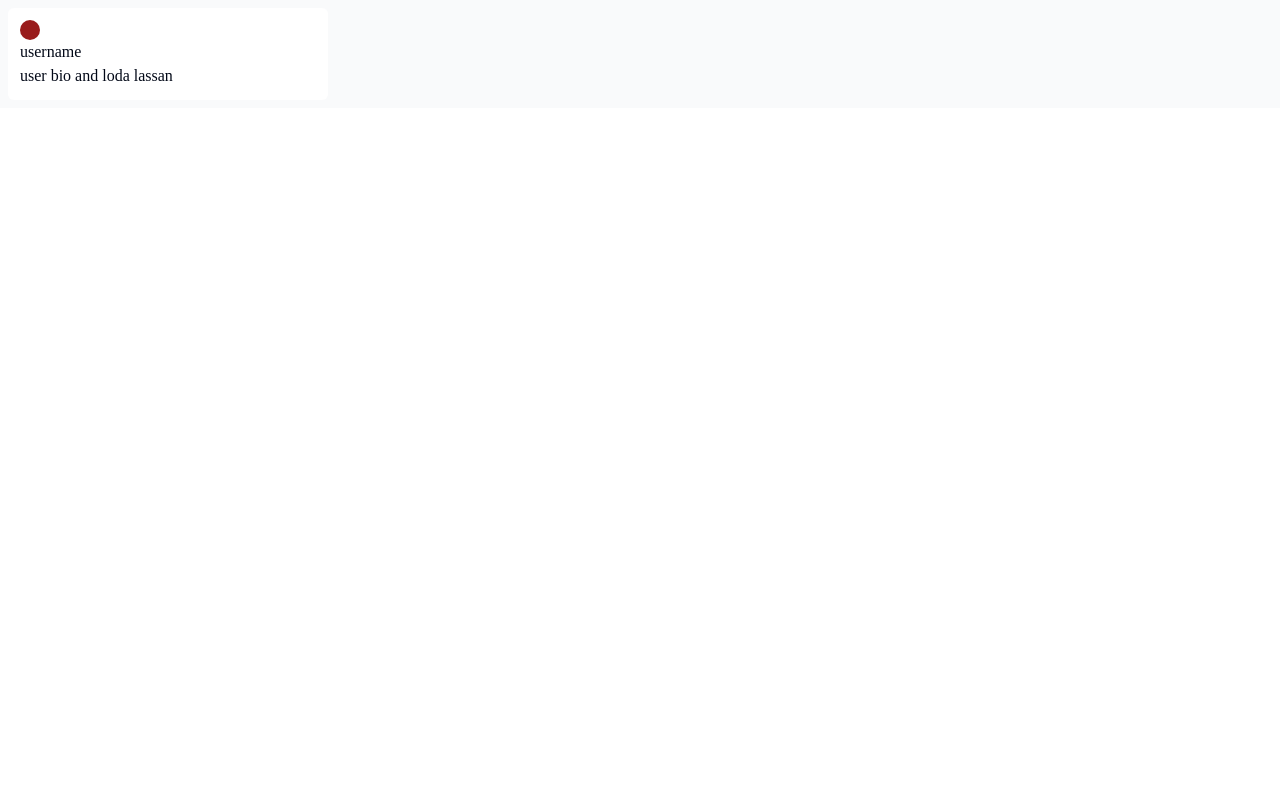
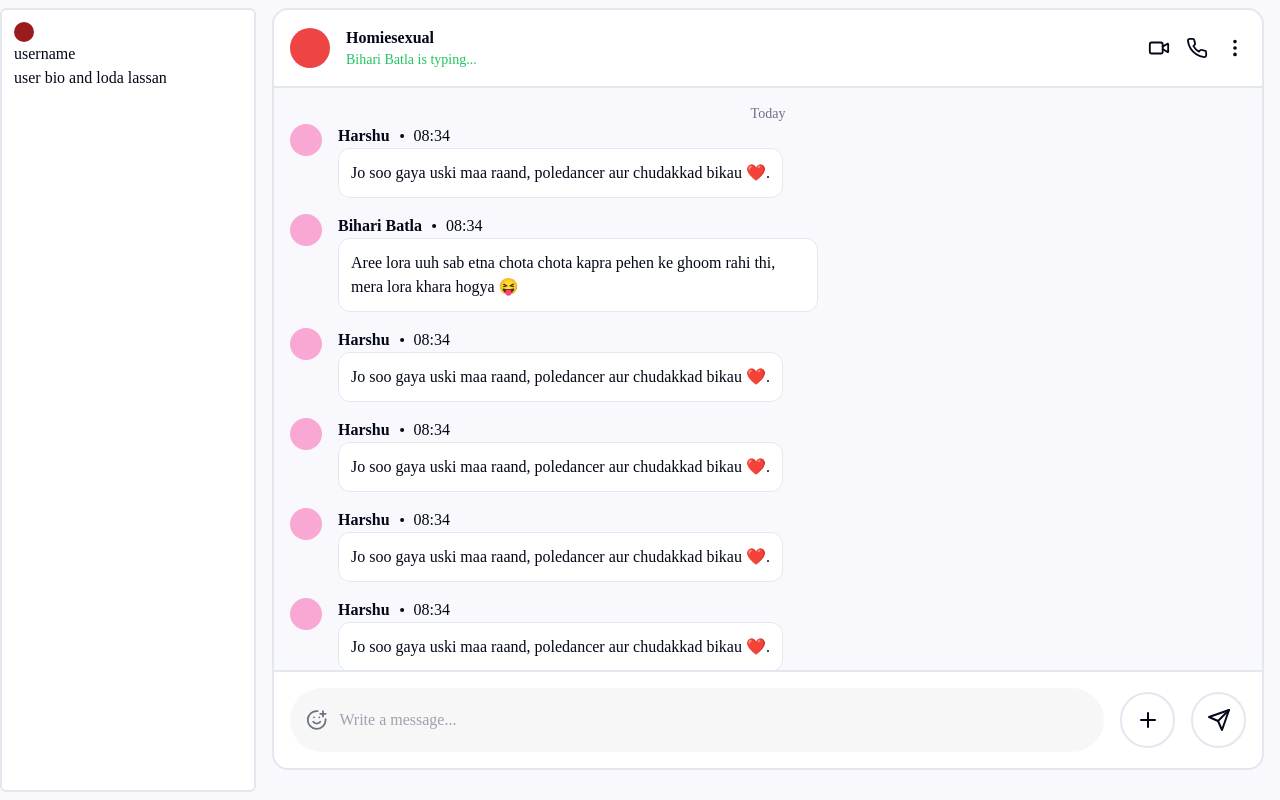
Before and after one commit to kratos-respawned/bak-bak, a Next.js app: page / in a window 1280 px wide. Built offline with nearby package versions, Linux system fonts and the light colour scheme.

Commit message:
Make chatting interface

```diff
--- a/package.json
+++ b/package.json
@@ -19,6 +19,7 @@
     "jiti": "^1.21.6",
     "next": "15.0.0-rc.0",
     "next-auth": "^5.0.0-beta.20",
+    "node": "^22.7.0",
     "prisma": "^5.18.0",
     "react": "19.0.0-rc-f994737d14-20240522",
     "react-dom": "19.0.0-rc-f994737d14-20240522",
--- a/src/app/layout.tsx
+++ b/src/app/layout.tsx
@@ -2,6 +2,7 @@ import { cn } from "@/lib/utils";
 import type { Metadata } from "next";
 import localFont from "next/font/local";
 import "./globals.css";
+import HomeSideBar from "@/components/home/sidebar";
 
 const geistSans = localFont({
   src: "./fonts/GeistVF.woff",
@@ -25,7 +26,12 @@ export default function RootLayout({
   return (
     <html lang="en" suppressHydrationWarning>
       <body className={cn(geistSans.variable, geistMono.variable)}>
-        <div className="bg-gray-50 p-2">{children}</div>
+      <div className="flex bg-[#f9f8fc]">
+            <div className="w-full h-screen py-2 flex-none md:w-64">
+                <HomeSideBar/>
+            </div>
+                <div className="flex-grow py-2 px-4 w-full">{children}</div>
+        </div>
       </body>
     </html>
   );
--- a/src/app/page.tsx
+++ b/src/app/page.tsx
@@ -1,9 +1,14 @@
+import ChatBox from "@/components/home/chatbox";
+import HomeChat from "@/components/home/chathead";
+import ChatSend from "@/components/home/chatsend";
 import HomeSideBar from "@/components/home/sidebar";
 
 export default function Home() {
   return (
     <main className="">
-      <HomeSideBar />
+      <HomeChat />
+      <ChatBox />
+      <ChatSend/>
     </main>
   );
 }
--- /dev/null
+++ b/src/components/home/chatbox.tsx
@@ -0,0 +1,111 @@
+import React from "react";
+import { Dot } from 'lucide-react';
+
+function ChatBox() {
+  return (
+        <div className=" border-r-2 border-l-2 border-b-2 p-4 overflow-y-scroll min-h-[calc(100vh-27vh)] max-h-[calc(100vh-27vh)]">
+            <p className="text-center text-sm text-gray-500">Today</p>
+            <div className="flex mb-4">
+                <div className="h-8 w-8 bg-pink-300 rounded-full"></div>
+                <div>
+                <div className="flex pl-4">
+                <p className="font-semibold">Harshu</p>
+                <p><Dot/></p>
+                <p className="font-light">08:34</p>
+                </div>
+                <div className="bg-white p-3 border rounded-xl max-w-[30rem] ml-4">Jo soo gaya uski maa raand, poledancer aur chudakkad bikau ❤️.</div>
+                </div>
+            </div>
+            <div className="flex mb-4">
+                <div className="h-8 w-8 bg-pink-300 rounded-full"></div>
+                <div>
+                <div className="flex pl-4">
+                <p className="font-semibold">Bihari Batla</p>
+                <p><Dot/></p>
+                <p className="font-light">08:34</p>
+                </div>
+                <div className="bg-white p-3 border rounded-xl max-w-[30rem] ml-4">Aree lora uuh sab etna chota chota kapra pehen ke ghoom rahi thi, mera lora khara hogya 😝</div>
+                </div>
+            </div>
+            <div className="flex mb-4">
+                <div className="h-8 w-8 bg-pink-300 rounded-full"></div>
+                <div>
+                <div className="flex pl-4">
+                <p className="font-semibold">Harshu</p>
+                <p><Dot/></p>
+                <p className="font-light">08:34</p>
+                </div>
+                <div className="bg-white p-3 border rounded-xl max-w-[30rem] ml-4">Jo soo gaya uski maa raand, poledancer aur chudakkad bikau ❤️.</div>
+                </div>
+            </div>
+            <div className="flex mb-4">
+                <div className="h-8 w-8 bg-pink-300 rounded-full"></div>
+                <div>
+                <div className="flex pl-4">
+                <p className="font-semibold">Harshu</p>
+                <p><Dot/></p>
+                <p className="font-light">08:34</p>
+                </div>
+                <div className="bg-white p-3 border rounded-xl max-w-[30rem] ml-4">Jo soo gaya uski maa raand, poledancer aur chudakkad bikau ❤️.</div>
+                </div>
+            </div>
+            <div className="flex mb-4">
+                <div className="h-8 w-8 bg-pink-300 rounded-full"></div>
+                <div>
+                <div className="flex pl-4">
+                <p className="font-semibold">Harshu</p>
+                <p><Dot/></p>
+                <p className="font-light">08:34</p>
+                </div>
+                <div className="bg-white p-3 border rounded-xl max-w-[30rem] ml-4">Jo soo gaya uski maa raand, poledancer aur chudakkad bikau ❤️.</div>
+                </div>
+            </div>
+            <div className="flex mb-4">
+                <div className="h-8 w-8 bg-pink-300 rounded-full"></div>
+                <div>
+                <div className="flex pl-4">
+                <p className="font-semibold">Harshu</p>
+                <p><Dot/></p>
+                <p className="font-light">08:34</p>
+                </div>
+                <div className="bg-white p-3 border rounded-xl max-w-[30rem] ml-4">Jo soo gaya uski maa raand, poledancer aur chudakkad bikau ❤️.</div>
+                </div>
+            </div>
+            <div className="flex mb-4">
+                <div className="h-8 w-8 bg-pink-300 rounded-full"></div>
+                <div>
+                <div className="flex pl-4">
+                <p className="font-semibold">Harshu</p>
+                <p><Dot/></p>
+                <p className="font-light">08:34</p>
+                </div>
+                <div className="bg-white p-3 border rounded-xl max-w-[30rem] ml-4">Jo soo gaya uski maa raand, poledancer aur chudakkad bikau ❤️.</div>
+                </div>
+            </div>
+            <div className="flex mb-4">
+                <div className="h-8 w-8 bg-pink-300 rounded-full"></div>
+                <div>
+                <div className="flex pl-4">
+                <p className="font-semibold">Harshu</p>
+                <p><Dot/></p>
+                <p className="font-light">08:34</p>
+                </div>
+                <div className="bg-white p-3 border rounded-xl max-w-[30rem] ml-4">Jo soo gaya uski maa raand, poledancer aur chudakkad bikau ❤️.</div>
+                </div>
+            </div>
+            <div className="flex mb-4">
+                <div className="h-8 w-8 bg-pink-300 rounded-full"></div>
+                <div>
+                <div className="flex pl-4">
+                <p className="font-semibold">Harshu</p>
+                <p><Dot/></p>
+                <p className="font-light">08:34</p>
+                </div>
+                <div className="bg-white p-3 border rounded-xl max-w-[30rem] ml-4">Jo soo gaya uski maa raand, poledancer aur chudakkad bikau ❤️.</div>
+                </div>
+            </div>
+        </div>
+  );
+}
+
+export default ChatBox;
--- /dev/null
+++ b/src/components/home/chathead.tsx
@@ -0,0 +1,25 @@
+import React from "react";
+import { Video, Phone, EllipsisVertical } from 'lucide-react';
+
+function ChatNav() {
+  return (
+      <nav className="bg-white rounded-t-2xl">
+        <div className="flex gap-5 border-2  justify-between items-center p-4 rounded-t-2xl">
+            <div className="flex gap-4 items-center">
+            <div className="bg-red-500 w-10 h-10 rounded-full"></div>
+            <div>
+                <p className="font-semibold">Homiesexual</p>
+                <p className="text-sm text-green-500">Bihari Batla is typing...</p>
+            </div>
+            </div>
+            <div className="flex gap-4">
+                <Video size="22" />
+                <Phone size="22" />
+                <EllipsisVertical size="22" />
+            </div>
+        </div>
+      </nav>
+  );
+}
+
+export default ChatNav;
--- /dev/null
+++ b/src/components/home/chatsend.tsx
@@ -0,0 +1,21 @@
+import React from "react";
+import { Plus , Send , SmilePlus } from 'lucide-react';
+
+function ChatSend() {
+  return (
+        <div className="flex border-l-2 border-r-2 border-b-2 justify-between items-center p-4 rounded-b-2xl gap-4 bg-white">
+            <form className="w-full flex items-center bg-[#f7f7f7] rounded-full py-2 px-4">
+            <SmilePlus size="22" className="text-gray-500"/>
+            <input type="text" className="w-full p-3 bg-[#f7f7f7] outline-none" placeholder="Write a message..."/>
+            </form>
+            <button className="border-2 w-16 h-14 rounded-full aspect-auto grid place-content-center">
+            <Plus/>
+            </button>
+            <button className="border-2 w-16 h-14 rounded-full aspect-auto grid place-content-center hover:bg-[#3478fc] group">
+            <Send className="group-hover:text-white"/>
+            </button>
+        </div>
+  );
+}
+
+export default ChatSend;
--- a/src/components/home/sidebar.tsx
+++ b/src/components/home/sidebar.tsx
@@ -2,7 +2,7 @@ import React from "react";
 
 function HomeSideBar() {
   return (
-    <div className="h-full max-w-xs rounded-md bg-white p-3">
+    <div className="h-full max-w-xs rounded-md bg-white p-3 border-2">
       <div className="">
         <div className="w-5 h-5 rounded-full bg-red-800"></div>
         <div>
```
